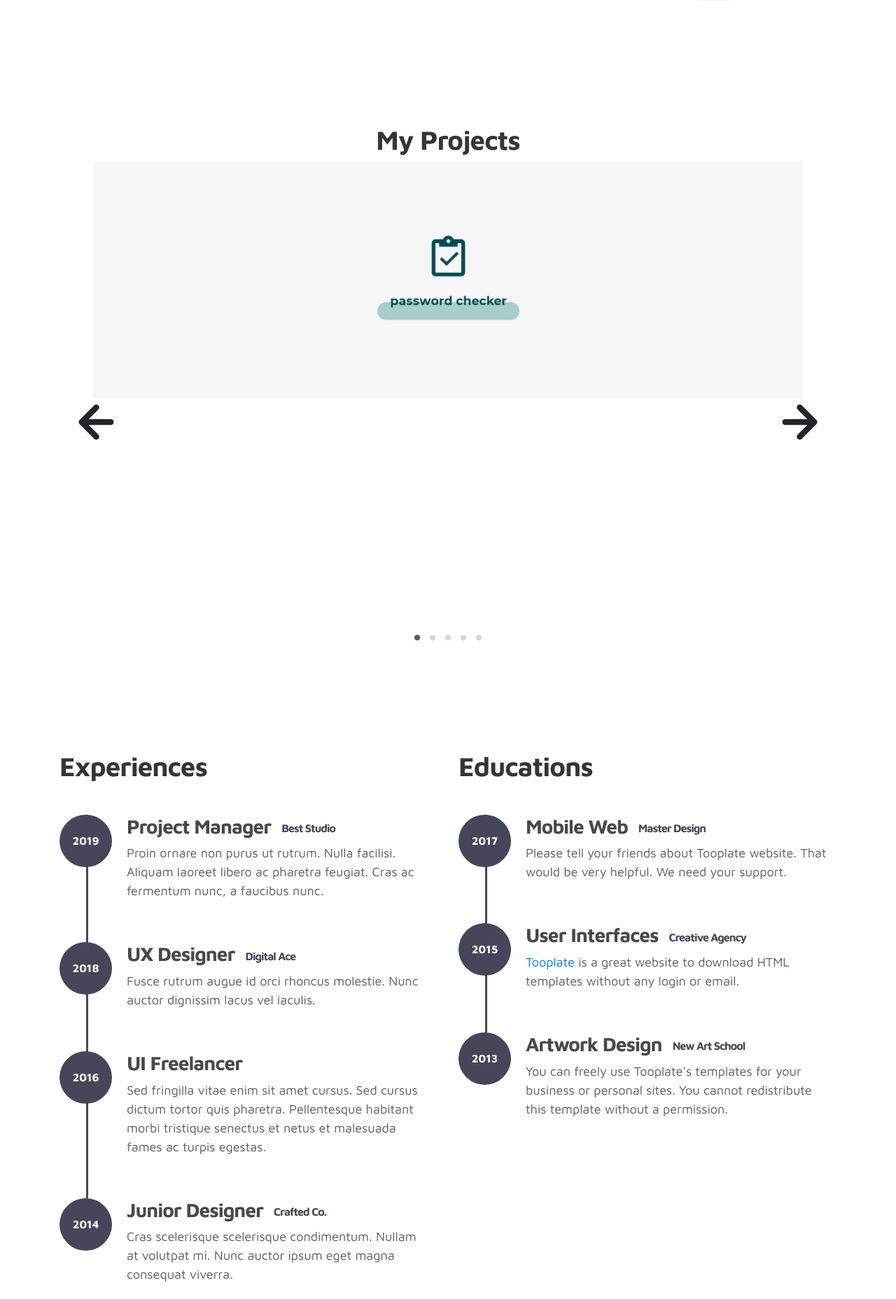
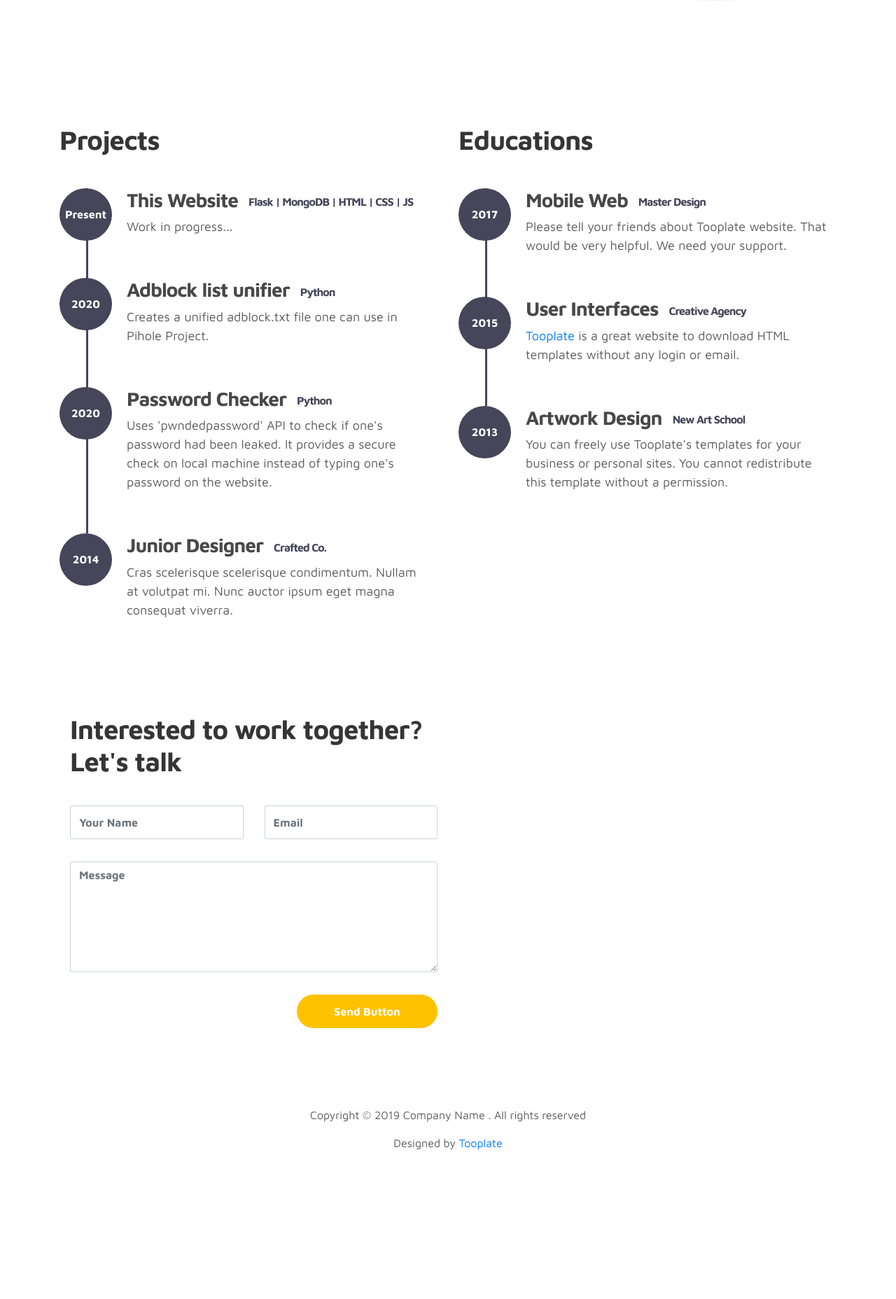
Before and after one commit to kshupa/web-portfolio, a Flask app: page / in a window 1280 px wide. Shown: the part 517-2373 px from the top of the page at 70% size. After the commit the page ends 2160 px from the top, so only its background shows below. Run offline with Flask 2, Linux system fonts and the light colour scheme; some libraries are stand-ins or nearby versions.

Commit message:
ашкі сщььше

```diff
--- a/templates/index.html
+++ b/templates/index.html
@@ -102,7 +102,7 @@ https://www.tooplate.com/view/2115-marvel
     </section>
 
     <!-- PROJECTS -->
-    <section class="project py-5" id="project">
+    <!-- <section class="project py-5" id="project">
         <div class="container">
 
                 <div class="row">
@@ -115,7 +115,7 @@ https://www.tooplate.com/view/2115-marvel
                       <div class="owl-carousel owl-theme">
                         <div class="item">
                           <div class="project-info">
-                            <img src="static/images/project/project-image01.png" class="img-fluid" alt="project image">
+                            <img src="static/images/project/password_checker.png" class="img-fluid" alt="project image">
                           </div>
                         </div>
 
@@ -147,7 +147,7 @@ https://www.tooplate.com/view/2115-marvel
                   </div>
                 </div>
         </div>
-    </section>
+    </section> -->
 
     <!-- FEATURES -->
     <section class="resume py-5 d-lg-flex justify-content-center align-items-center" id="resume">
@@ -155,36 +155,36 @@ https://www.tooplate.com/view/2115-marvel
             <div class="row">
 
                 <div class="col-lg-6 col-12">
-                  <h2 class="mb-4">Experiences</h2>
+                  <h2 class="mb-4">Projects</h2>
 
                     <div class="timeline">
                         <div class="timeline-wrapper">
                              <div class="timeline-yr">
-                                  <span>2019</span>
+                                  <span>Present</span>
                              </div>
                              <div class="timeline-info">
-                                  <h3><span>Project Manager</span><small>Best Studio</small></h3>
-                                  <p>Proin ornare non purus ut rutrum. Nulla facilisi. Aliquam laoreet libero ac pharetra feugiat. Cras ac fermentum nunc, a faucibus nunc.</p>
+                                  <h3><span>This Website</span><small>Flask | MongoDB | HTML | CSS | JS</small></h3>
+                                  <p>Work in progress...</p>
                              </div>
                         </div>
 
                         <div class="timeline-wrapper">
                             <div class="timeline-yr">
-                                <span>2018</span>
+                                <span>2020</span>
                             </div>
                             <div class="timeline-info">
-                                <h3><span>UX Designer</span><small>Digital Ace</small></h3>
-                                <p>Fusce rutrum augue id orci rhoncus molestie. Nunc auctor dignissim lacus vel iaculis.</p>
+                                <h3><span>Adblock list unifier</span><small>Python</small></h3>
+                                <p>Creates a unified adblock.txt file one can use in Pihole Project.</p>
                             </div>
                         </div>
 
                         <div class="timeline-wrapper">
                             <div class="timeline-yr">
-                                <span>2016</span>
+                                <span>2020</span>
                             </div>
                             <div class="timeline-info">
-                                <h3><span>UI Freelancer</h3>
-                                <p>Sed fringilla vitae enim sit amet cursus. Sed cursus dictum tortor quis pharetra. Pellentesque habitant morbi tristique senectus et netus et malesuada fames ac turpis egestas.</p>
+                                <h3><span>Password Checker</span><small>Python</small></h3>
+                                <p>Uses 'pwndedpassword' API to check if one's password had been leaked. It provides a secure check on local machine instead of typing one's password on the website. </p>
                             </div>
                         </div>
 
```
Also changed, not shown: static/images/project/project-image01.png (deleted), static/images/project/ password_checker.png (added), 3 other files.
